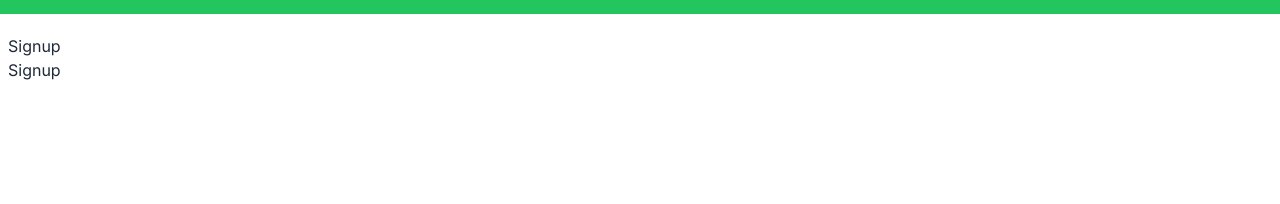
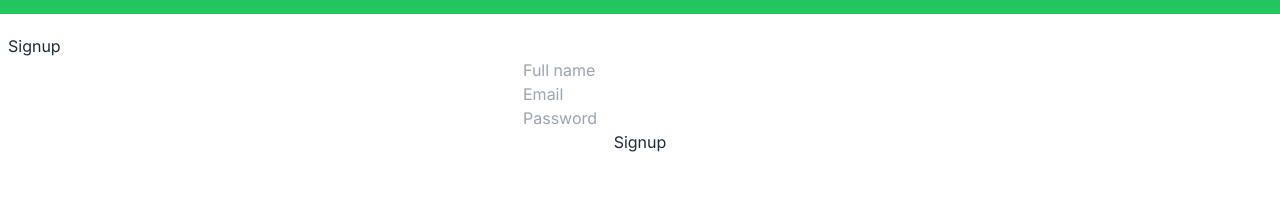
Before and after one commit to Tausifqureshi/React_Using_Filter, a React (Vite) app: page /signup in a window 1280 px wide. Shown: the part 150-354 px from the top of the page. Built offline with nearby package versions, Linux system fonts and the light colour scheme; no server answers.

Commit message:
Products

```diff
--- a/src/components/ragistration/Signup.jsx
+++ b/src/components/ragistration/Signup.jsx
@@ -1,11 +1,54 @@
 import React from "react";
 
 function Signup() {
+  function handleChange(event) {
+    console.log(event.target.value);
+  }
+
+  function handleSubmit(event) {
+    event.preventDefault();
+  }
   return (
     <>
-      <h1> Signup </h1>
-      <p> Signup </p>
+      <h2>Signup</h2>
+      <form onSubmit={handleSubmit}>
+        <div className="flex flex-col items-center justify-center">
 
+          <div className="">
+            <input
+              type="text"
+              name="name"
+              placeholder="Full name"
+              onChange={handleChange}
+              // required
+            />
+          </div>
+
+          <div className="">
+            <input
+              type="email"
+              name="email"
+              placeholder="Email"
+              onChange={handleChange}
+              // required
+            />
+          </div>
+
+          <div className="">
+            <input
+              type="password"
+              name="password"
+              placeholder="Password"
+              onChange={handleChange}
+              // required
+            />
+          </div>
+
+          <div className="">
+            <button type="submit">Signup</button>
+          </div>
+        </div>
+      </form>
     </>
   );
 }
```
Also changed, not shown: Text.js (+111 -33 lines).
